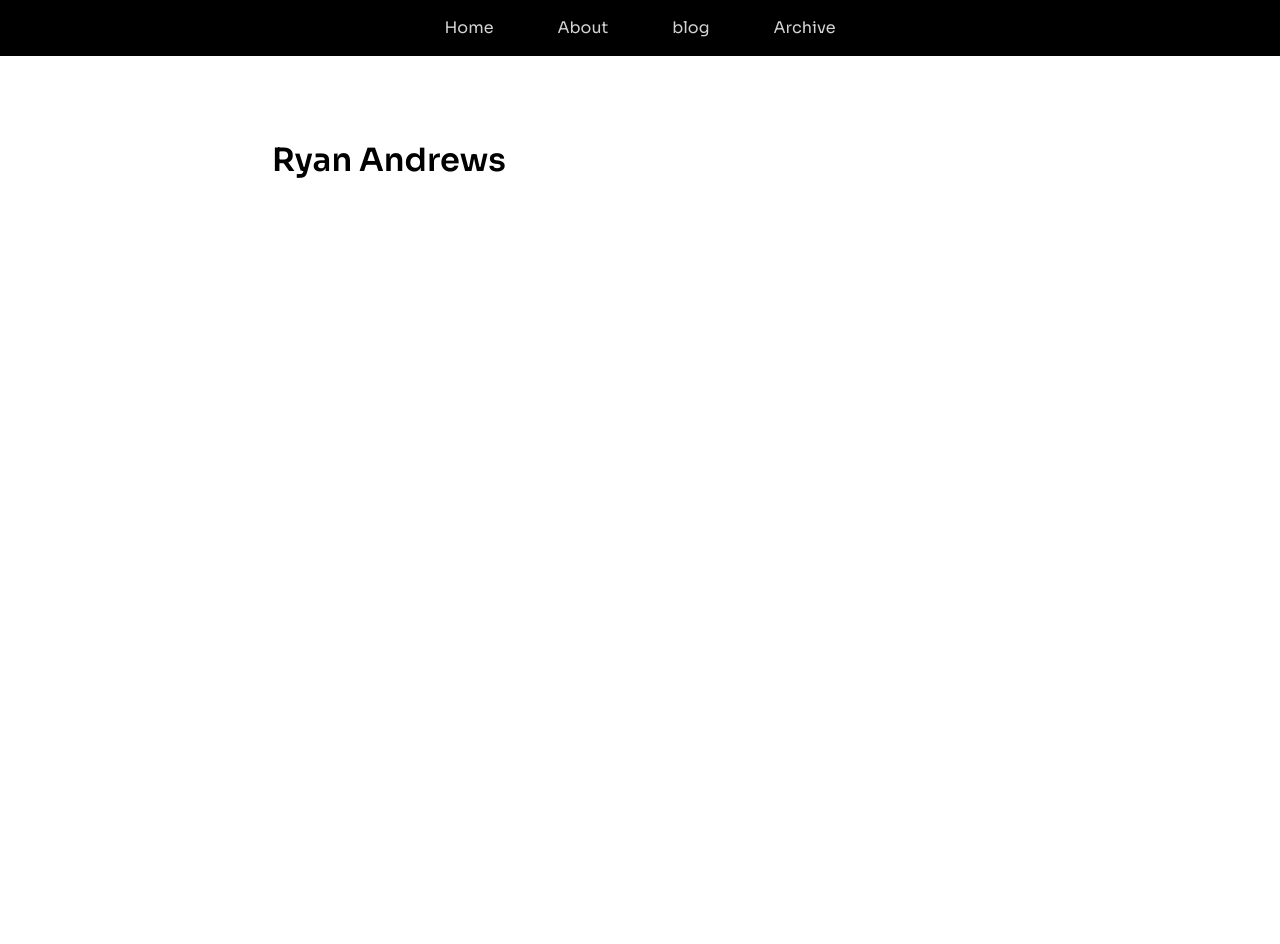
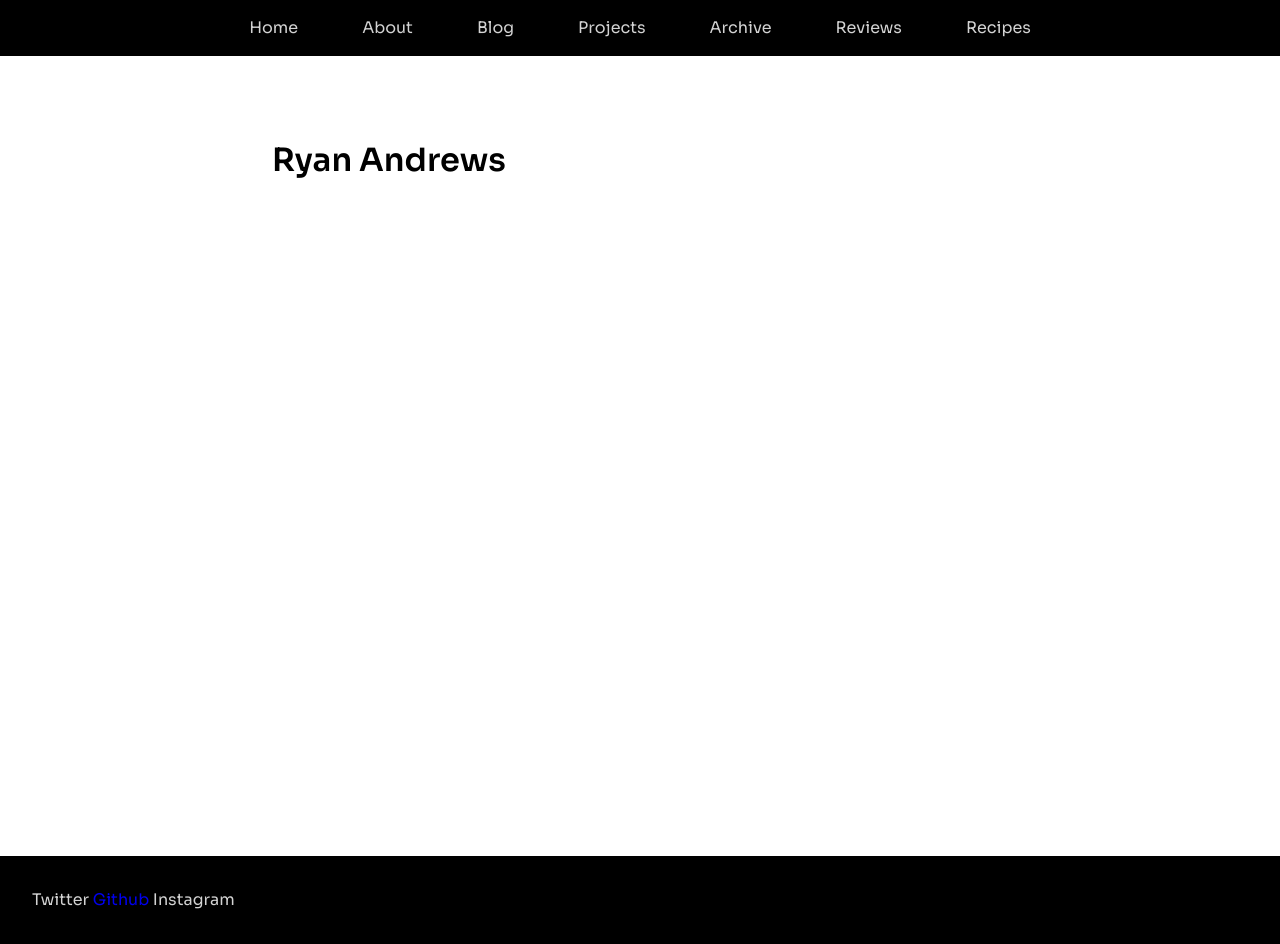
Before and after one commit to Ryan-Andrews99/Ryan-Andrews99.github.io, an Eleventy site: page src/index.md in a window 1280 px wide. Before the commit the page ends 856 px from the top, so only its background shows below. Built offline with nearby package versions, Linux system fonts and the light colour scheme; Eleventy itself is replaced by a stand-in of ours; files that its build step writes are made by us from their sources.

Commit message:
updated templates and partials

```diff
--- /dev/null
+++ b/src/_includes/partials/_footer.njk
@@ -0,0 +1,5 @@
+<footer>
+    <a>Twitter<a/>
+    <a href="https://github.com/Ryan-Andrews99">Github<a/>
+    <a>Instagram<a/>
+</footer>
--- a/src/_includes/partials/_navigation.njk
+++ b/src/_includes/partials/_navigation.njk
@@ -2,6 +2,9 @@
 <nav>
     <a href="/">Home</a>
     <a href="/about">About</a>
-    <a href="/blog">blog</a>
-     <a href="/archive">Archive</a>
+    <a href="/blog">Blog</a>
+    <a href="/projects">Projects</a>
+    <a href="/archive">Archive</a>
+    <a href="/reviews">Reviews</a>
+    <a href="/recipes">Recipes</a>
 </nav>
--- a/src/_layouts/blogPost.njk
+++ b/src/_layouts/blogPost.njk
@@ -18,5 +18,6 @@
       <h1>{{title}}</h1>
     {{content | safe}}
     </main>
+     {% include "partials/_footer.njk" %}
   </body>
 </html>
--- a/src/_layouts/mylayout.njk
+++ b/src/_layouts/mylayout.njk
@@ -18,5 +18,6 @@
       <h1>{{title}}</h1>
     {{content | safe}}
     </main>
+     {% include "partials/_footer.njk" %}
   </body>
 </html>
```
